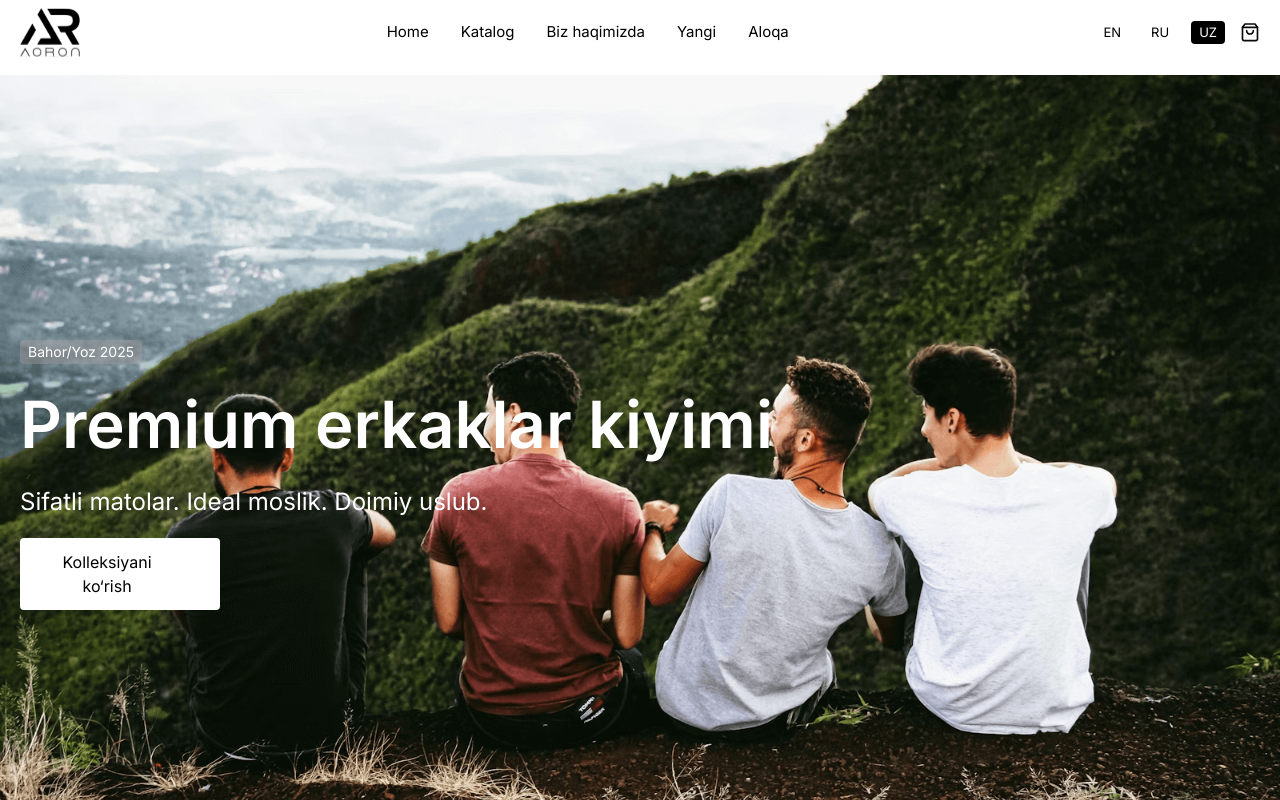
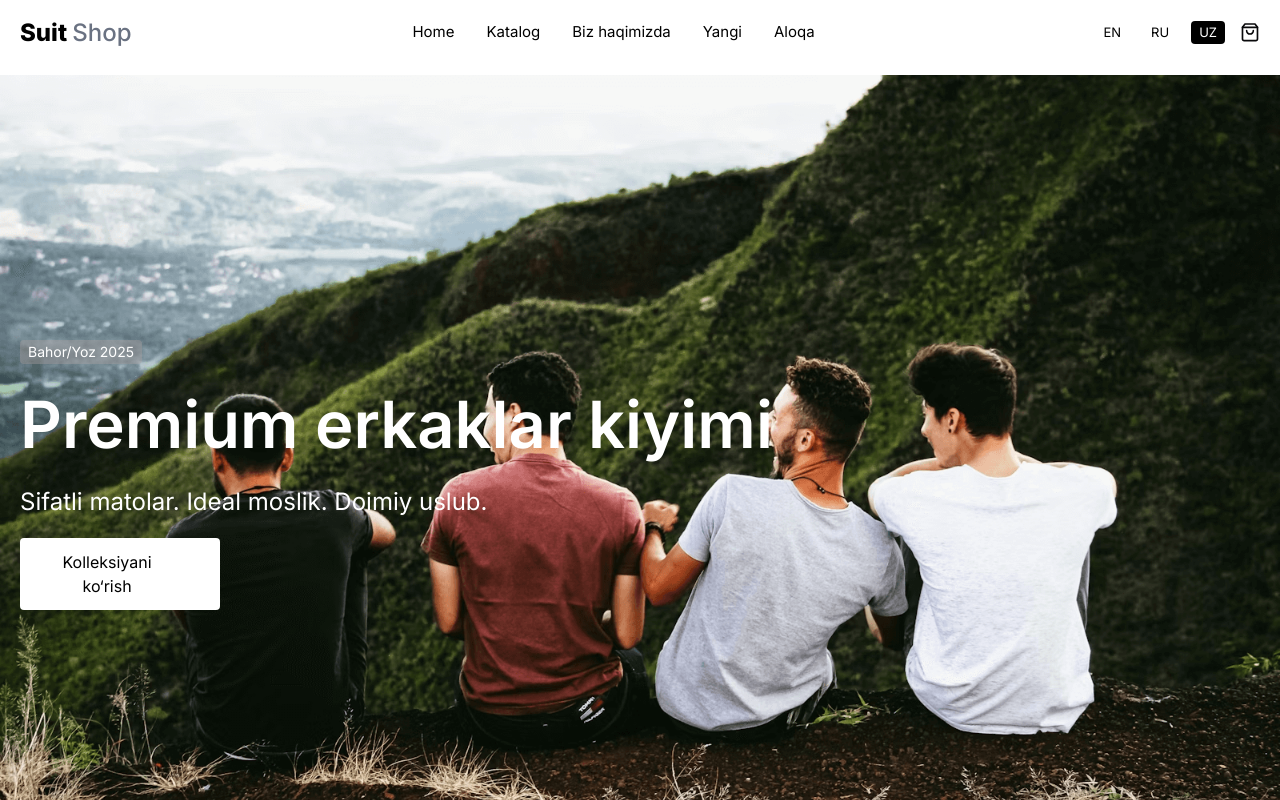
Before and after one commit to Jurayev311/Aoron-team-project, a React (Vite) app: page / in a window 1280 px wide. Shown: the top 800 px of the page. Built offline with nearby package versions, Linux system fonts and the light colour scheme; no server answers.

Commit message:
updated title logo

```diff
--- a/src/components/header/Header.jsx
+++ b/src/components/header/Header.jsx
@@ -62,7 +62,7 @@ const Header = () => {
       <div className='kontainer'>
         <nav className='flex items-center justify-between h-[65px]'>
           <Link to={'/'}>
-            <img src={logo} alt="logo image" />
+            <h2 className='text-2xl font-extrabold'>Suit <span className='text-gray-500 font-medium'>Shop</span></h2>
           </Link>
 
           <div className='md:hidden'>
```
